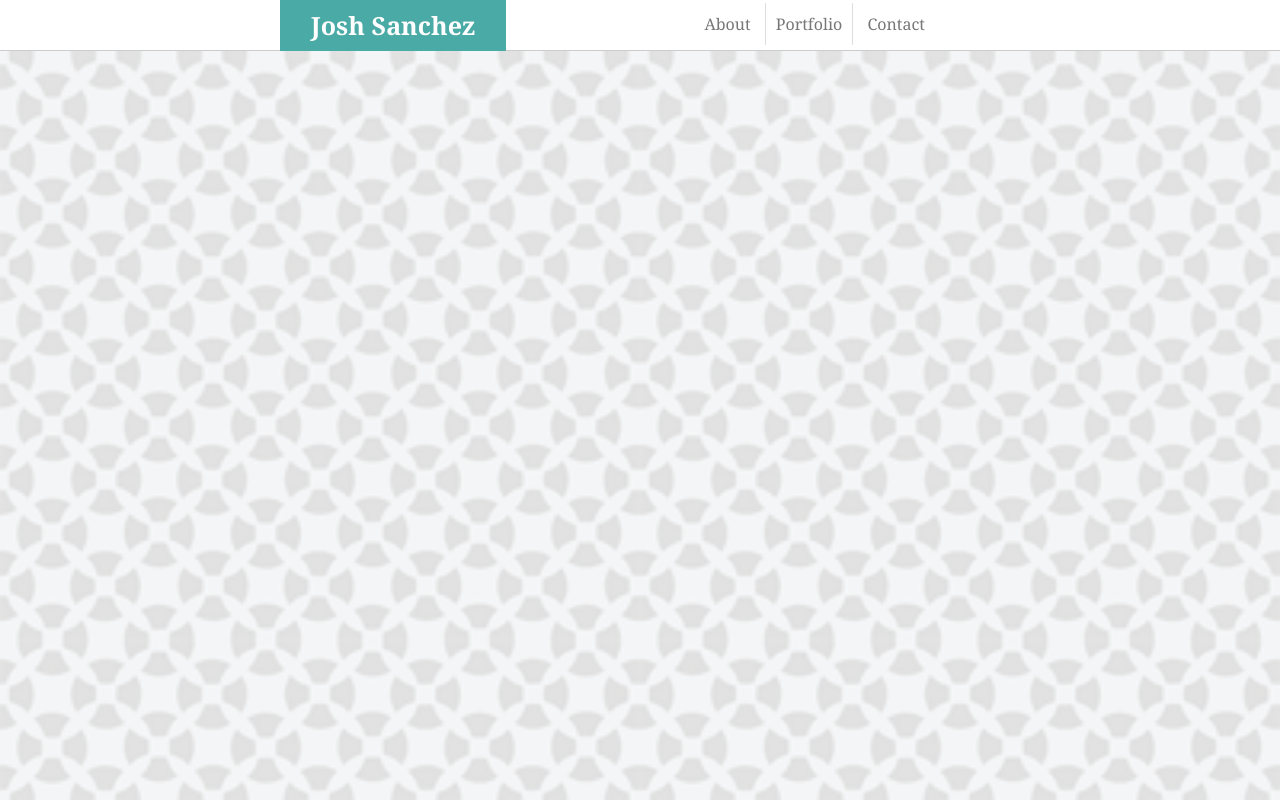
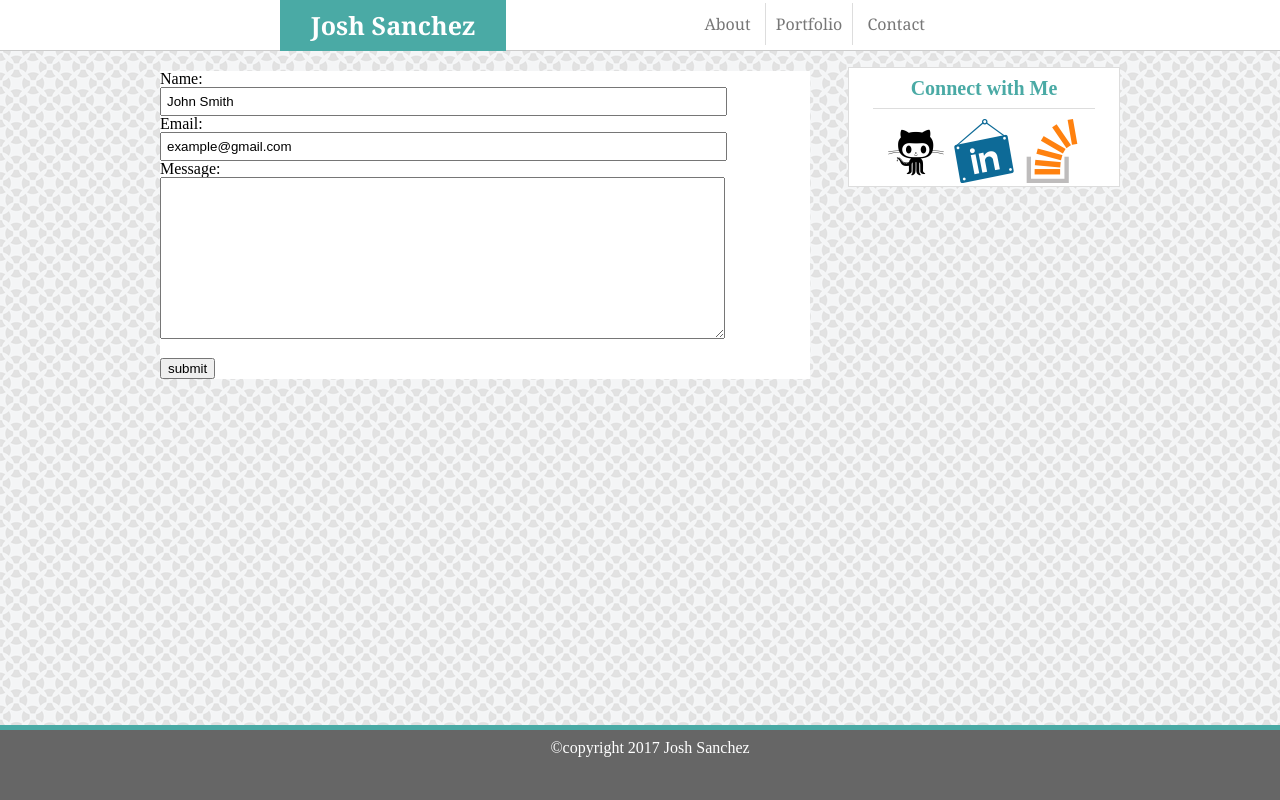
Before and after one commit to PupMafia/pupmafia.github.io, a plain HTML site: page contact.html in a window 1280 px wide. Drawn offline with Linux system fonts and the light colour scheme.

Commit message:
contact page fleshed out

```diff
--- a/assets/css/style.css
+++ b/assets/css/style.css
@@ -62,16 +62,31 @@ a:link, a:visited {
 }
 
 body {
-    clear: both;
-    background-size: 100%;
     z-index: -1;
+}
+
+form {
+    width: 650px;
+    margin: auto;
+    margin-top: 20px;
+    float: left;
+    background-color: #ffffff;
+}
+
+.form {
+    width: 85%;
+    padding: 5px;
+}
+
+.contactcontent {
+    width: 960px;
+    margin: auto;
 }
 
 .content {
     width: 960px;
     margin: auto;
     margin-top: 20px;
-    min-height: 100%;
     line-height: 20px;
     padding: 10px;
 }
@@ -139,8 +154,9 @@ footer {
     color: #ffffff;
     background-color: #666666;
     border-top: 5px solid #4aaaa5;
-    position: relative;
-    height: 75px;
-    margin-top: -100px;
+    position: fixed;
+    bottom: 0;
+    height: 50px;
     padding: 10px;
+    width: 100%;
 }
--- a/contact.html
+++ b/contact.html
@@ -7,21 +7,64 @@
 
     <link rel="stylesheet" href="assets/css/reset.css">
     <link rel="stylesheet" href="assets/css/style.css">
+
     <title>Josh Portfolio</title>
 
   </head>
 
   <header>
+
       <div class="headercontent">
+
             <h1 id="name">Josh Sanchez</h1>
 
             <nav class="links">
                     <a href="index.html">About</a>
                     <a class="portlink" href="portfolio.html">Portfolio</a>
                     <a href="contact.html">Contact</a>
-                </nav>
+            </nav>
       </div>
 
-  </header>
+    </header>
 
-  <body background="assets/images/background.png">
+    <body background="assets/images/background.png">
+
+        <div class="contactcontent">
+
+            <form>
+                Name:<br>
+                <input class="form" type="text" name="Name" value="John Smith"><br>
+
+                Email:<br>
+
+                <input class="form" type="text" name="Email" value="example@gmail.com"><br>
+
+                Message:<br>
+
+                <textarea class="form" name="Message" rows="10" col="30"></textarea><br><br>
+
+                <input type="submit" value="submit">
+
+            </form>
+
+            <div class="connect">
+
+                <h2 class="connectheader">Connect with Me</h2>
+
+                <div class="connectlinks">
+                    <a target="_blank" href="https://github.com/"><img src="assets/images/github.png"></a>
+                    <a target="_blank" href="https://www.linkedin.com/feed/"><img src="assets/images/linkedin.png"></a>
+                    <a target="_blanl" href="https://stackoverflow.com/"><img src="assets/images/stackoverflow.png"></a>
+                </div>
+
+            </div>
+
+        </div>
+
+    </body>
+
+    <footer>
+        <p>&#169;copyright 2017 Josh Sanchez</p>
+    </footer>
+
+</html>
```
Also changed, not shown: index.html (+13 -4 lines), portfolio.html (+5 -1 lines).
